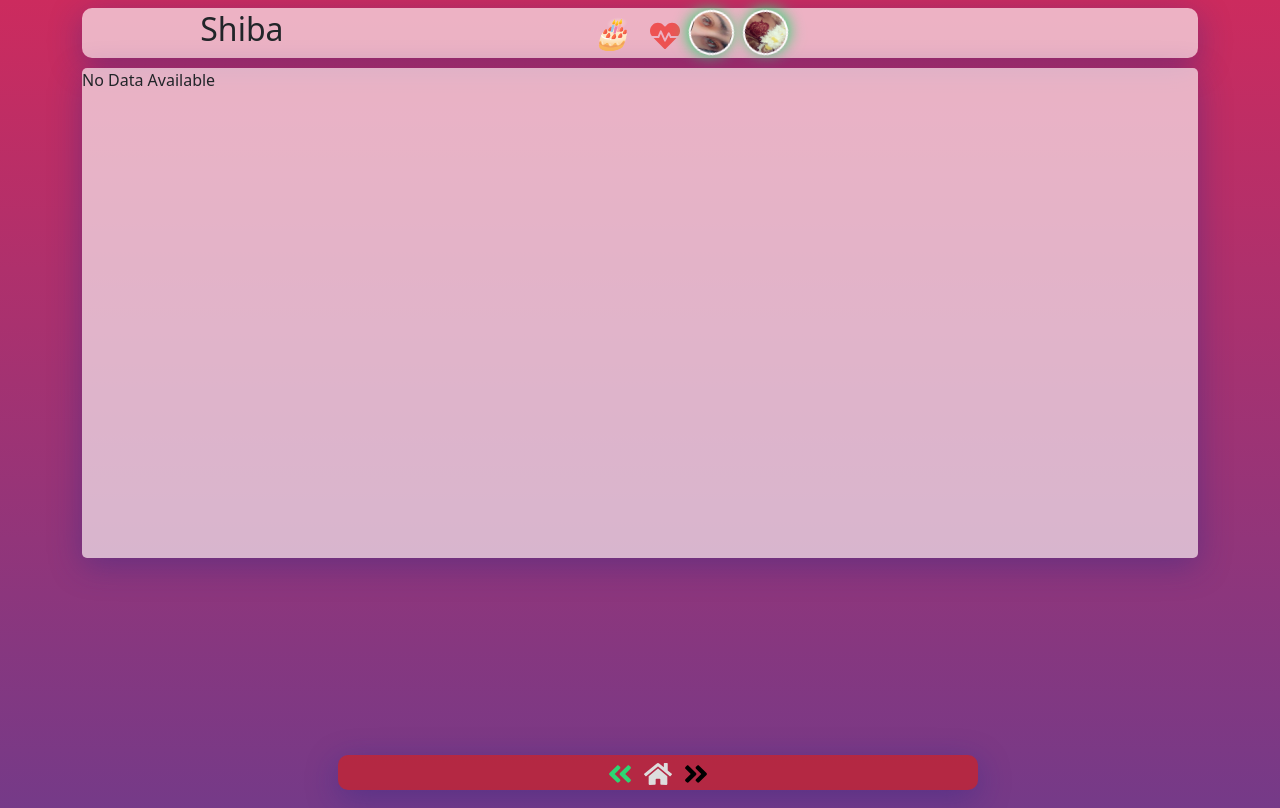
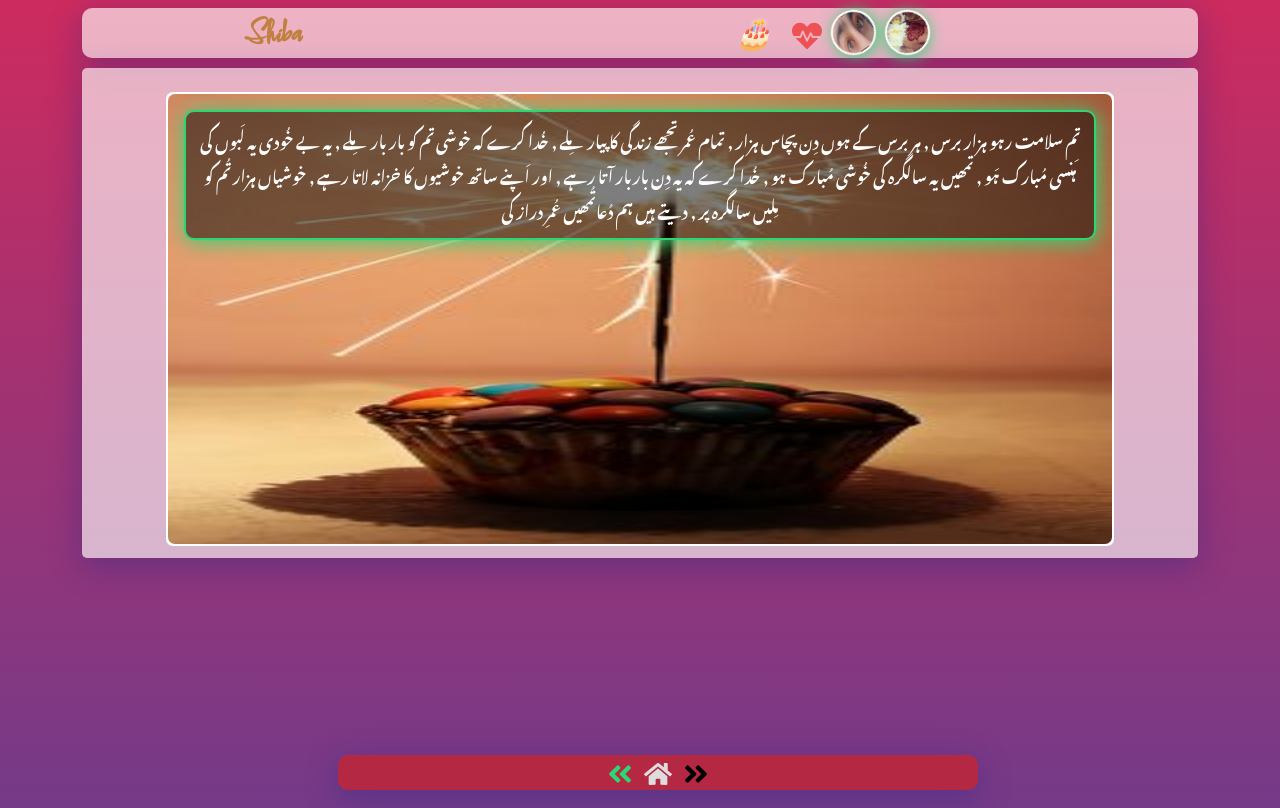
Before and after one commit to shobimian/myprincessbirthday, a React (Create React App) app: page /poetry in a window 1280 px wide. Built offline with nearby package versions, Linux system fonts and the light colour scheme; a web font is replaced by a local one.

Commit message:
Update Poetry.js

```diff
--- a/src/Poetry.js
+++ b/src/Poetry.js
@@ -5,98 +5,114 @@ import { Container, Button } from "react-bootstrap";
 import Card from "react-bootstrap/Card";
 import { Link } from "react-router-dom";
 import { FaAngleDoubleRight, FaAngleDoubleLeft, FaHome, FaHeartbeat, FaHeart } from "react-icons/fa";
+import Modal from "react-bootstrap/Modal";
 import "bootstrap/dist/css/bootstrap.min.css";
-import Modal from "react-bootstrap/Modal";
-import Data from "../Data.json"; // ✅ JSON from src folder
 
 const Poetry = () => {
-  const [modals, setModals] = useState({
-    logo1: false,
-    logo2: false,
-    heart: false,
-    cake: false,
-  });
+  const [logo1, setLogo1] = useState(false);
+  const logo1Close = () => setLogo1(false);
+  const logo1Show = () => setLogo1(true);
 
-  const toggleModal = (modalName) => {
-    setModals((prev) => ({ ...prev, [modalName]: !prev[modalName] }));
-  };
+  const [logo2, setLogo2] = useState(false);
+  const logo2Close = () => setLogo2(false);
+  const logo2Show = () => setLogo2(true);
+
+  const [heart, setHeart] = useState(false);
+  const heartClose = () => setHeart(false);
+  const heartShow = () => setHeart(true);
+
+  const [cake, setCake] = useState(false);
+  const cakeClose = () => setCake(false);
+  const cakeShow = () => setCake(true);
 
   const [isLoading, setIsLoading] = useState(true);
+  const [data, setData] = useState([]);
 
+  // Fetch JSON Data from Public Folder
   useEffect(() => {
-    setTimeout(() => setIsLoading(false), 2000);
+    fetch("/Data.json")
+      .then((response) => response.json())
+      .then((jsonData) => setData(jsonData))
+      .catch((error) => console.error("Error loading JSON:", error));
+
+    setTimeout(() => {
+      setIsLoading(false);
+    }, 2500);
   }, []);
 
-  if (isLoading) {
-    return <Loading />;
-  }
-
   return (
+    <>
+      {isLoading ? (
+        <Loading />
+      ) : (
         <Container>
           <div className="main-section">
             <div className="text-center">
               <div className="top-nav mt-2">
+                <ul className="Left-Nav">
                   <h2 className="text-center">Shiba</h2>
+                </ul>
                 <ul className="right-nav">
-              <span style={{ marginRight: "10px" }}>
-                <i onClick={() => toggleModal("cake")}>🎂</i>
-                <Modal show={modals.cake} backdrop="static" onHide={() => toggleModal("cake")}>
+                  <span className="mian" style={{ marginRight: "10px" }}>
+                    <i onClick={cakeShow}>🎂</i>
+                    <Modal show={cake} backdrop="static" onHide={cakeClose}>
                       <Modal.Header closeButton>
                         <Modal.Title>Best Wishes For You 🍰🧁</Modal.Title>
                       </Modal.Header>
-                  <Modal.Body className="text-center">
+                      <Modal.Body>
+                        <div className="text-center">
                           <img
-                      src="../images/modalimg.gif"
-                      alt="Cake"
-                      loading="lazy"
+                            src="/images/modalimg.gif"
                             style={{
                               width: "90%",
                               boxShadow: "1px 2px 20px black",
                               borderRadius: "20px",
                               border: "2px solid cyan",
                             }}
+                            alt="Birthday Cake"
                           />
+                        </div>
                       </Modal.Body>
                       <Modal.Footer>
-                    <Button variant="danger" onClick={() => toggleModal("cake")}>Close</Button>
+                        <Button variant="danger" onClick={cakeClose}>
+                          Close
+                        </Button>
                       </Modal.Footer>
                     </Modal>
                   </span>
 
                   <span>
-                <FaHeartbeat className="mian" onClick={() => toggleModal("heart")} />
-                <Modal show={modals.heart} backdrop="static" onHide={() => toggleModal("heart")}>
+                    <FaHeartbeat className="mian" onClick={heartShow} />
+                    <Modal show={heart} backdrop="static" onHide={heartClose}>
                       <Modal.Header closeButton>
                         <Modal.Title>Heart For You ❤️💗💙</Modal.Title>
                       </Modal.Header>
-                  <Modal.Body className="text-center">
+                      <Modal.Body className="killer">
+                        <div className="text-center heartmodal">
                           <h1>Toshiba</h1>
-                    <FaHeart className="bgHeart" size={50} />
+                          <FaHeart className="bgHeart" />
                           <h1>Zulfiqar</h1>
+                        </div>
                       </Modal.Body>
                       <Modal.Footer>
-                    <Button variant="danger" onClick={() => toggleModal("heart")}>Close</Button>
+                        <Button variant="danger" onClick={heartClose}>
+                          Close
+                        </Button>
                       </Modal.Footer>
                     </Modal>
                   </span>
 
-              {/* ✅ logo1 Modal */}
                   <span className="logo">
+                    <img className="logo1" src="/images/logo1.jpeg" alt="logo1" onClick={logo1Show} />
+                    <Modal show={logo1} backdrop="static" onHide={logo1Close}>
+                      <Modal.Header closeButton>
+                        <Modal.Title>Love❤️Your Eyes👁️</Modal.Title>
+                      </Modal.Header>
+                      <Modal.Body>
+                        <div className="text-center">
                           <img
-                  className="logo1"
-                  src="../images/logo1.jpeg"
+                            src="/images/logo1.jpeg"
                             alt="logo1"
-                  onClick={() => toggleModal("logo1")}
-                />
-                <Modal show={modals.logo1} backdrop="static" onHide={() => toggleModal("logo1")}>
-                  <Modal.Header closeButton>
-                    <Modal.Title>Love❤️ Your Eyes👁️</Modal.Title>
-                  </Modal.Header>
-                  <Modal.Body className="text-center">
-                    <img
-                      src="../images/logo1.jpeg"
-                      alt="logo1"
-                      loading="lazy"
                             style={{
                               width: "90%",
                               boxShadow: "1px 2px 20px black",
@@ -104,34 +120,33 @@ const Poetry = () => {
                               border: "5px solid #ee5253",
                             }}
                           />
+                        </div>
                         <p className="Eyes">
-                      میں نے سمجھا تھا کہ تُو ہے تو درخشاں ہے حیات<br/> تیرا غم ہے تو غمِ دہر کا جھگڑا کِیا ہے<br/>
-                      تیری صورت سے ہے عالم میں بہاروں کو ثبات<br/> تیری آنکھوں کے سوا دنیا میں رکھا کیا ہے
+                          میں نے سمجھا تھا کہ تُو ہے تو درخشاں ہے حیات<br /> تیرا غم
+                          ہے تو غمِ دہر کا جھگڑا کِیا ہے<br /> تیری صورت سے ہے عالم
+                          میں بہاروں کو ثبات<br /> تیری آنکھوں کے سوا دنیا میں رکھا
+                          کیا ہے
                         </p>
                       </Modal.Body>
                       <Modal.Footer>
-                    <Button variant="danger" onClick={() => toggleModal("logo1")}>Close</Button>
+                        <Button variant="danger" onClick={logo1Close}>
+                          Close
+                        </Button>
                       </Modal.Footer>
                     </Modal>
                   </span>
 
-              {/* ✅ logo2 Modal */}
                   <span className="logo">
-                <img
-                  className="logo2"
-                  src="../images/logo2.jpeg"
-                  alt="logo2"
-                  onClick={() => toggleModal("logo2")}
-                />
-                <Modal show={modals.logo2} backdrop="static" onHide={() => toggleModal("logo2")}>
+                    <img className="logo2" src="/images/logo2.jpeg" alt="logo2" onClick={logo2Show} />
+                    <Modal show={logo2} backdrop="static" onHide={logo2Close}>
                       <Modal.Header closeButton>
                         <Modal.Title>Your Hand❤️💗💝</Modal.Title>
                       </Modal.Header>
-                  <Modal.Body className="text-center">
+                      <Modal.Body>
+                        <div className="text-center">
                           <img
-                      src="../images/logo2.jpeg"
+                            src="/images/logo2.jpeg"
                             alt="logo2"
-                      loading="lazy"
                             style={{
                               width: "90%",
                               boxShadow: "1px 2px 20px black",
@@ -139,9 +154,12 @@ const Poetry = () => {
                               border: "5px solid #ee5253",
                             }}
                           />
+                        </div>
                       </Modal.Body>
                       <Modal.Footer>
-                    <Button variant="danger" onClick={() => toggleModal("logo2")}>Close</Button>
+                        <Button variant="danger" onClick={logo2Close}>
+                          Close
+                        </Button>
                       </Modal.Footer>
                     </Modal>
                   </span>
@@ -151,34 +169,54 @@ const Poetry = () => {
           </div>
 
           <div className="card-div-scroller">
-        {Data.length > 0 ? (
-          Data.map((item) => (
-            <Card key={item.id} className="bg-white text-white mt-4"
+            {data.map((items) => (
+              <Card
+                className="bg-white text-white mt-4"
                 style={{
                   border: "2px solid white",
                   borderRadius: "7px",
                   width: "85%",
                   margin: "auto",
                   marginBottom: "20px",
-              }}>
-              <Card.Img src={item.image} alt="Card image" loading="lazy"
-                style={{ width: "100%", height: "450px", borderRadius: "7px" }} />
+                }}
+                key={items.id}
+              >
+                <Card.Img
+                  src={items.image}
+                  style={{
+                    width: "100%",
+                    height: "450px",
+                    borderRadius: "7px",
+                  }}
+                  alt="Card image"
+                />
                 <Card.ImgOverlay>
-                <Card.Text className="card-p">{item.poetry}</Card.Text>
+                  <Card.Text className="card-p">{items.poetry}</Card.Text>
                 </Card.ImgOverlay>
               </Card>
-          ))
-        ) : (
-          <p>No Data Available</p>
-        )}
+            ))}
           </div>
 
           <div className="shobimian">
-        <span><Link to="/wishes"><FaAngleDoubleLeft style={{ color: "#2ed573" }} /></Link></span>
-        <span><Link to="/"><FaHome style={{ color: "#dddddd" }} /></Link></span>
-        <span className="nextBtn"><Link to="/poetry"><FaAngleDoubleRight style={{ color: "black" }} /></Link></span>
+            <span>
+              <Link to="/wishes">
+                <FaAngleDoubleLeft style={{ color: "#2ed573" }} />
+              </Link>
+            </span>
+            <span>
+              <Link to="/">
+                <FaHome style={{ color: "#dddddd" }} />
+              </Link>
+            </span>
+            <span className="nextBtn">
+              <Link to="/poetry">
+                <FaAngleDoubleRight style={{ color: "black" }} />
+              </Link>
+            </span>
           </div>
         </Container>
+      )}
+    </>
   );
 };
 
```
Lines whose indentation alone changed are shown as unchanged.
